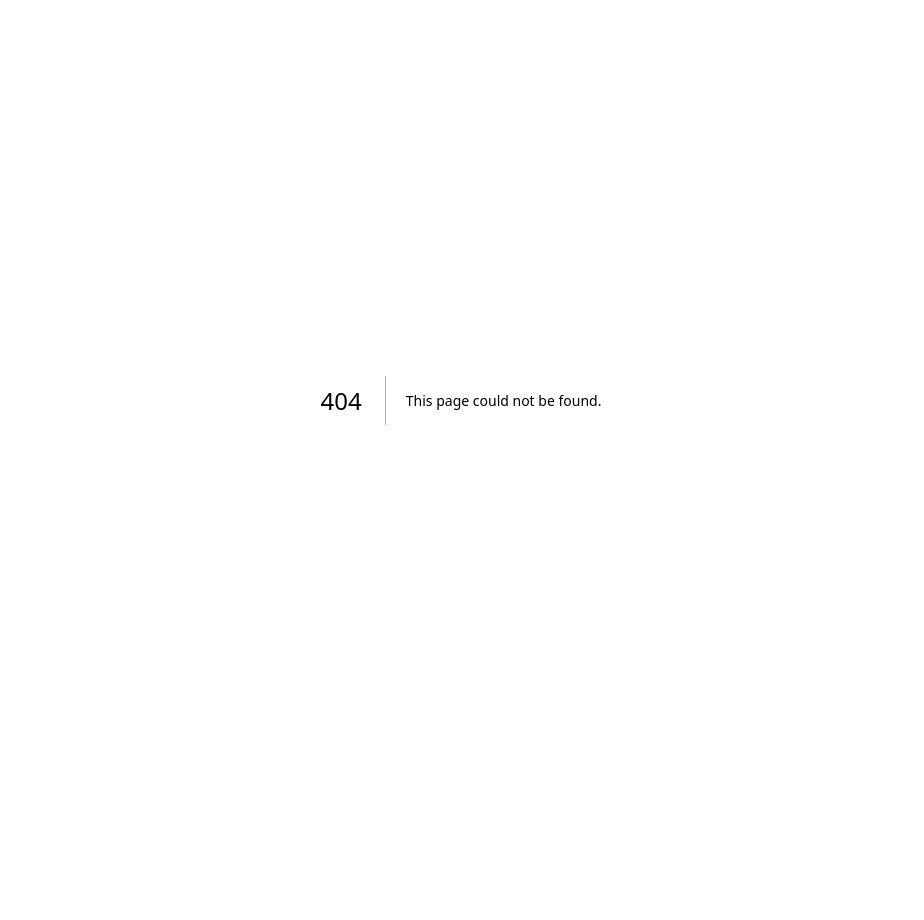
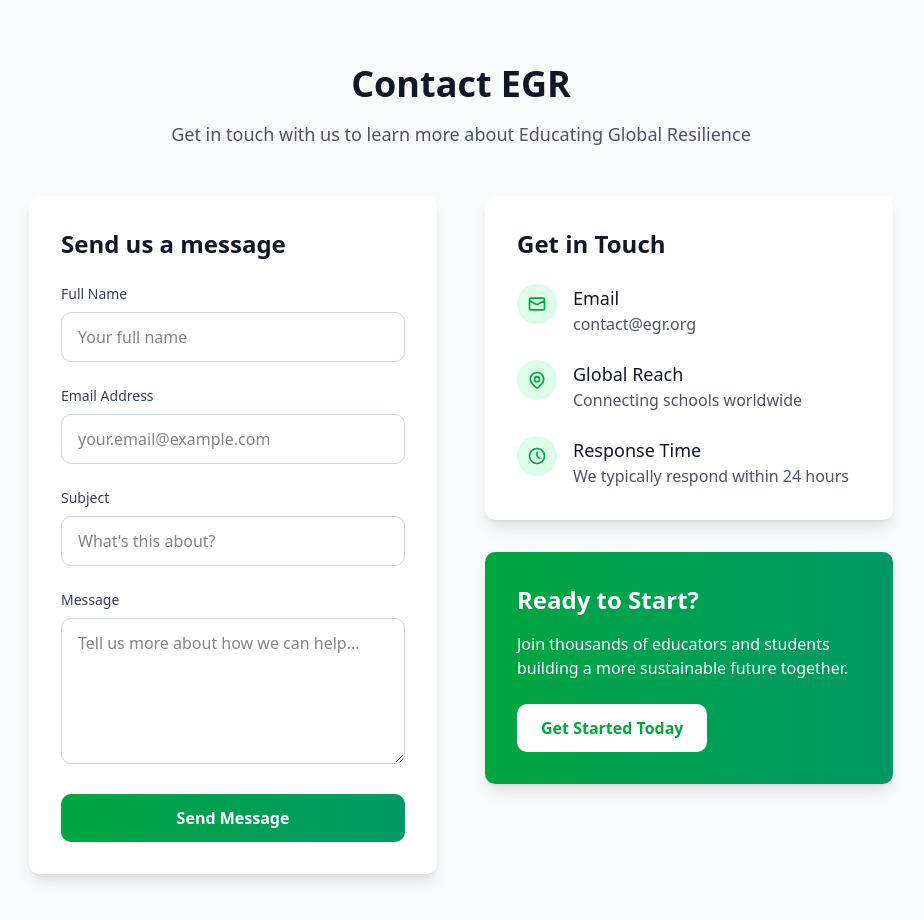
Before and after one commit to Cooperation-org/global-classrooms-app, a Next.js app: page /contact in a window 1280 px wide. Before the commit this address had no page. Shown: the top 920 px of the page, without its empty margins (179-1103 px from the left). Before the commit the page ends 800 px from the top, so only its background shows below. Built offline with nearby package versions, Linux system fonts and the light colour scheme; what wagmi would draw is missing.

Commit message:
Add missing navigation pages: why-we-exist and contact

```diff
--- /dev/null
+++ b/app/contact/page.tsx
@@ -0,0 +1,141 @@
+
+export default function ContactPage() {
+  return (
+    <div className="min-h-screen bg-gray-50 py-16">
+      <div className="max-w-4xl mx-auto px-4">
+        <div className="text-center mb-12">
+          <h1 className="text-4xl font-bold text-gray-900 mb-4">Contact EGR</h1>
+          <p className="text-lg text-gray-600">
+            Get in touch with us to learn more about Educating Global Resilience
+          </p>
+        </div>
+
+        <div className="grid md:grid-cols-2 gap-12">
+          {/* Contact Form */}
+          <div className="bg-white rounded-lg shadow-lg p-8">
+            <h2 className="text-2xl font-semibold text-gray-900 mb-6">Send us a message</h2>
+            <form className="space-y-6">
+              <div>
+                <label htmlFor="name" className="block text-sm font-medium text-gray-700 mb-2">
+                  Full Name
+                </label>
+                <input
+                  type="text"
+                  id="name"
+                  name="name"
+                  className="w-full px-4 py-3 border border-gray-300 rounded-lg focus:ring-2 focus:ring-green-500 focus:border-green-500"
+                  placeholder="Your full name"
+                />
+              </div>
+
+              <div>
+                <label htmlFor="email" className="block text-sm font-medium text-gray-700 mb-2">
+                  Email Address
+                </label>
+                <input
+                  type="email"
+                  id="email"
+                  name="email"
+                  className="w-full px-4 py-3 border border-gray-300 rounded-lg focus:ring-2 focus:ring-green-500 focus:border-green-500"
+                  placeholder="your.email@example.com"
+                />
+              </div>
+
+              <div>
+                <label htmlFor="subject" className="block text-sm font-medium text-gray-700 mb-2">
+                  Subject
+                </label>
+                <input
+                  type="text"
+                  id="subject"
+                  name="subject"
+                  className="w-full px-4 py-3 border border-gray-300 rounded-lg focus:ring-2 focus:ring-green-500 focus:border-green-500"
+                  placeholder="What's this about?"
+                />
+              </div>
+
+              <div>
+                <label htmlFor="message" className="block text-sm font-medium text-gray-700 mb-2">
+                  Message
+                </label>
+                <textarea
+                  id="message"
+                  name="message"
+                  rows={5}
+                  className="w-full px-4 py-3 border border-gray-300 rounded-lg focus:ring-2 focus:ring-green-500 focus:border-green-500 resize-vertical"
+                  placeholder="Tell us more about how we can help..."
+                ></textarea>
+              </div>
+
+              <button
+                type="submit"
+                className="w-full bg-gradient-to-r from-green-600 to-emerald-600 hover:from-green-700 hover:to-emerald-700 text-white font-semibold py-3 px-6 rounded-lg transition-all duration-300 transform hover:scale-105"
+              >
+                Send Message
+              </button>
+            </form>
+          </div>
+
+          {/* Contact Information */}
+          <div className="space-y-8">
+            <div className="bg-white rounded-lg shadow-lg p-8">
+              <h2 className="text-2xl font-semibold text-gray-900 mb-6">Get in Touch</h2>
+
+              <div className="space-y-6">
+                <div className="flex items-start space-x-4">
+                  <div className="w-10 h-10 bg-green-100 rounded-full flex items-center justify-center flex-shrink-0">
+                    <svg className="w-5 h-5 text-green-600" fill="none" stroke="currentColor" viewBox="0 0 24 24">
+                      <path strokeLinecap="round" strokeLinejoin="round" strokeWidth={2} d="M3 8l7.89 4.26a2 2 0 002.22 0L21 8M5 19h14a2 2 0 002-2V7a2 2 0 00-2-2H5a2 2 0 00-2 2v10a2 2 0 002 2z" />
+                    </svg>
+                  </div>
+                  <div>
+                    <h3 className="text-lg font-medium text-gray-900">Email</h3>
+                    <p className="text-gray-600">contact@egr.org</p>
+                  </div>
+                </div>
+
+                <div className="flex items-start space-x-4">
+                  <div className="w-10 h-10 bg-green-100 rounded-full flex items-center justify-center flex-shrink-0">
+                    <svg className="w-5 h-5 text-green-600" fill="none" stroke="currentColor" viewBox="0 0 24 24">
+                      <path strokeLinecap="round" strokeLinejoin="round" strokeWidth={2} d="M17.657 16.657L13.414 20.9a1.998 1.998 0 01-2.827 0l-4.244-4.243a8 8 0 1111.314 0z" />
+                      <path strokeLinecap="round" strokeLinejoin="round" strokeWidth={2} d="M15 11a3 3 0 11-6 0 3 3 0 016 0z" />
+                    </svg>
+                  </div>
+                  <div>
+                    <h3 className="text-lg font-medium text-gray-900">Global Reach</h3>
+                    <p className="text-gray-600">Connecting schools worldwide</p>
+                  </div>
+                </div>
+
+                <div className="flex items-start space-x-4">
+                  <div className="w-10 h-10 bg-green-100 rounded-full flex items-center justify-center flex-shrink-0">
+                    <svg className="w-5 h-5 text-green-600" fill="none" stroke="currentColor" viewBox="0 0 24 24">
+                      <path strokeLinecap="round" strokeLinejoin="round" strokeWidth={2} d="M12 8v4l3 3m6-3a9 9 0 11-18 0 9 9 0 0118 0z" />
+                    </svg>
+                  </div>
+                  <div>
+                    <h3 className="text-lg font-medium text-gray-900">Response Time</h3>
+                    <p className="text-gray-600">We typically respond within 24 hours</p>
+                  </div>
+                </div>
+              </div>
+            </div>
+
+            <div className="bg-gradient-to-r from-green-600 to-emerald-600 rounded-lg shadow-lg p-8 text-white">
+              <h2 className="text-2xl font-semibold mb-4">Ready to Start?</h2>
+              <p className="mb-6">
+                Join thousands of educators and students building a more sustainable future together.
+              </p>
+              <a
+                href="/signin"
+                className="inline-block bg-white text-green-600 font-semibold py-3 px-6 rounded-lg hover:bg-gray-100 transition-colors duration-300"
+              >
+                Get Started Today
+              </a>
+            </div>
+          </div>
+        </div>
+      </div>
+    </div>
+  );
+}
--- /dev/null
+++ b/app/why-we-exist/page.tsx
@@ -0,0 +1,9 @@
+import WhyWeExistSection from '../components/sections/WhyWeExistSection';
+
+export default function WhyWeExistPage() {
+  return (
+    <div className="min-h-screen">
+      <WhyWeExistSection />
+    </div>
+  );
+}
```
